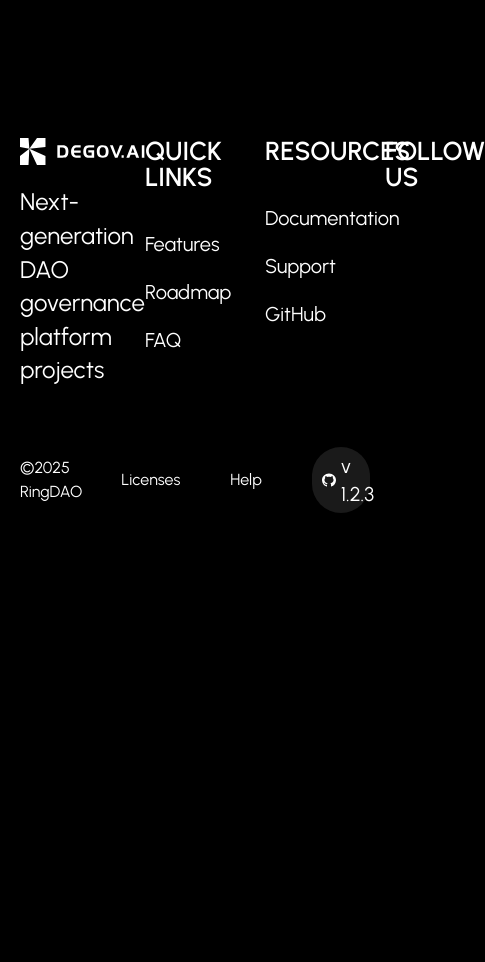
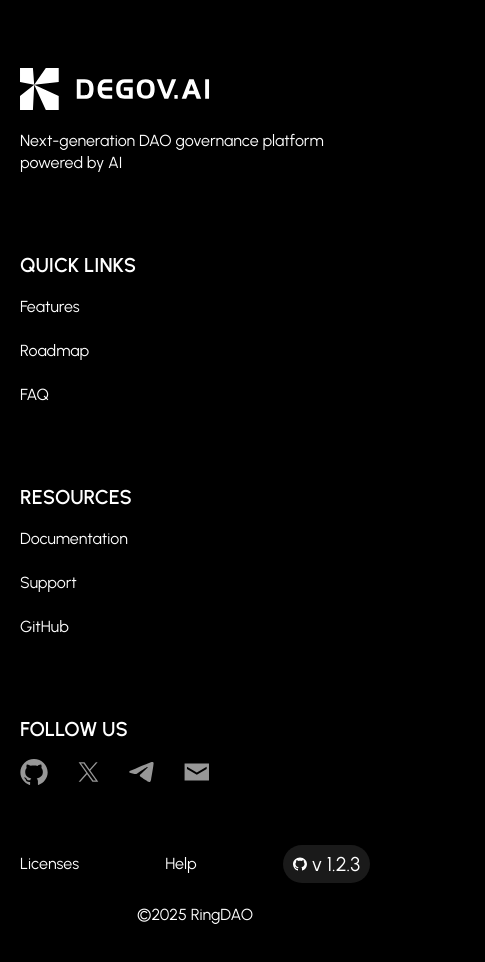
Before and after one commit to ringecosystem/degov-home, a Next.js app in the folder packages/web/: page / in a window 390 px wide. Shown: the part 6640-7602 px from the top of the page, 485 px wide, since content can reach past the window. Before the commit the page ends 7273 px from the top, so only its background shows below. Built offline with nearby package versions, Linux system fonts and the light colour scheme.

Commit message:
Refactor Footer component for improved layout, responsiveness, and styling consistency

```diff
--- a/packages/web/src/components/layout/Footer.tsx
+++ b/packages/web/src/components/layout/Footer.tsx
@@ -1,32 +1,25 @@
-import Link from "next/link";
-import Image from "next/image";
+import Link from 'next/link';
+import Image from 'next/image';
 
 export default function Footer() {
   return (
-    <footer className="py-[120px] container flex flex-col gap-[60px]">
-      <div className="flex items-start justify-between">
+    <footer className="container flex flex-col gap-[60px] py-[50px] md:py-[120px]">
+      <div className="flex flex-col items-start gap-[80px] md:flex-row md:justify-between md:gap-0">
         <div className="flex flex-col gap-[20px]">
-          <Image
-            src="/images/logo.svg"
-            alt="DeGov.AI Logo"
-            width={190}
-            height={39}
-          />
-          <p className="text-[24px] font-normal leading-[140%]">
-            Next-generation DAO governance platform projects
+          <Image src="/images/logo.svg" alt="DeGov.AI Logo" width={190} height={39} />
+          <p className="text-[16px] leading-[140%] font-normal md:text-[24px]">
+            Next-generation DAO governance platform powered by AI
           </p>
         </div>
 
-        <div className="grid grid-cols-3 gap-[120px]">
-          <div className="flex flex-col gap-[40px]">
-            <h4 className="text-[26px] font-semibold leading-[100%]">
-              QUICK LINKS
-            </h4>
+        <div className="grid-col-1 grid gap-[80px] md:grid-cols-3 md:gap-[120px]">
+          <div className="flex flex-col gap-[20px] md:gap-[40px]">
+            <h4 className="text-[20px] leading-[100%] font-semibold md:text-[26px]">QUICK LINKS</h4>
             <ul className="flex flex-col gap-[20px]">
               <li>
                 <Link
                   href="/features"
-                  className="text-[20px] font-normal leading-[140%] hover:opacity-80 transition-opacity hover:underline"
+                  className="text-[16px] leading-[140%] font-normal transition-opacity hover:underline hover:opacity-80 md:text-[20px]"
                 >
                   Features
                 </Link>
@@ -34,7 +27,7 @@ export default function Footer() {
               <li>
                 <Link
                   href="/roadmap"
-                  className="text-[20px] font-normal leading-[140%] hover:opacity-80 transition-opacity hover:underline"
+                  className="text-[16px] leading-[140%] font-normal transition-opacity hover:underline hover:opacity-80 md:text-[20px]"
                 >
                   Roadmap
                 </Link>
@@ -42,7 +35,7 @@ export default function Footer() {
               <li>
                 <Link
                   href="/faq"
-                  className="text-[20px] font-normal leading-[140%] hover:opacity-80 transition-opacity hover:underline"
+                  className="text-[16px] leading-[140%] font-normal transition-opacity hover:underline hover:opacity-80 md:text-[20px]"
                 >
                   FAQ
                 </Link>
@@ -50,15 +43,13 @@ export default function Footer() {
             </ul>
           </div>
 
-          <div className="flex flex-col gap-[40px]">
-            <h4 className="text-[26px] font-semibold leading-[100%]">
-              RESOURCES
-            </h4>
+          <div className="flex flex-col gap-[20px] md:gap-[40px]">
+            <h4 className="text-[20px] leading-[100%] font-semibold md:text-[26px]">RESOURCES</h4>
             <ul className="flex flex-col gap-[20px]">
               <li>
                 <Link
                   href="/documentation"
-                  className="text-[20px] font-normal leading-[140%] hover:opacity-80 transition-opacity hover:underline"
+                  className="text-[16px] leading-[140%] font-normal transition-opacity hover:underline hover:opacity-80 md:text-[20px]"
                 >
                   Documentation
                 </Link>
@@ -66,7 +57,7 @@ export default function Footer() {
               <li>
                 <Link
                   href="/support"
-                  className="text-[20px] font-normal leading-[140%] hover:opacity-80 transition-opacity hover:underline"
+                  className="text-[16px] leading-[140%] font-normal transition-opacity hover:underline hover:opacity-80 md:text-[20px]"
                 >
                   Support
                 </Link>
@@ -75,7 +66,7 @@ export default function Footer() {
               <li>
                 <Link
                   href="https://github.com/degov-ai"
-                  className="text-[20px] font-normal leading-[140%] hover:opacity-80 transition-opacity hover:underline"
+                  className="text-[16px] leading-[140%] font-normal transition-opacity hover:underline hover:opacity-80 md:text-[20px]"
                 >
                   GitHub
                 </Link>
@@ -83,42 +74,30 @@ export default function Footer() {
             </ul>
           </div>
 
-          <div className="flex flex-col gap-[40px]">
-            <h4 className="text-[26px] font-semibold leading-[100%]">
-              FOLLOW US
-            </h4>
+          <div className="flex flex-col gap-[20px] md:gap-[40px]">
+            <h4 className="text-[20px] leading-[100%] font-semibold md:text-[26px]">FOLLOW US</h4>
             <div className="flex items-center gap-[30px]">
               <Link
                 href="https://github.com/degov-ai"
                 target="_blank"
                 rel="noopener noreferrer"
-                className="hover:opacity-80 transition-opacity"
+                className="transition-opacity hover:opacity-80"
               >
-                <Image
-                  src="/images/social/github.svg"
-                  alt="GitHub"
-                  width={28.286}
-                  height={27}
-                />
+                <Image src="/images/social/github.svg" alt="GitHub" width={28.286} height={27} />
               </Link>
               <Link
                 href="https://twitter.com/degov_ai"
                 target="_blank"
                 rel="noopener noreferrer"
-                className="hover:opacity-80 transition-opacity"
+                className="transition-opacity hover:opacity-80"
               >
-                <Image
-                  src="/images/social/x.svg"
-                  alt="Twitter"
-                  width={20.571}
-                  height={20.571}
-                />
+                <Image src="/images/social/x.svg" alt="Twitter" width={20.571} height={20.571} />
               </Link>
               <Link
                 href="https://discord.gg/degov-ai"
                 target="_blank"
                 rel="noopener noreferrer"
-                className="hover:opacity-80 transition-opacity"
+                className="transition-opacity hover:opacity-80"
               >
                 <Image
                   src="/images/social/telegram.svg"
@@ -131,48 +110,38 @@ export default function Footer() {
                 href="https://medium.com/degov-ai"
                 target="_blank"
                 rel="noopener noreferrer"
-                className="hover:opacity-80 transition-opacity"
+                className="transition-opacity hover:opacity-80"
               >
-                <Image
-                  src="/images/social/email.svg"
-                  alt="Email"
-                  width={24.429}
-                  height={18}
-                />
+                <Image src="/images/social/email.svg" alt="Email" width={24.429} height={18} />
               </Link>
             </div>
           </div>
         </div>
       </div>
 
-      <div className="flex items-center justify-between">
-        <p>©{new Date().getFullYear()} RingDAO</p>
-        <div className="flex items-center gap-[50px]">
+      <div className="flex flex-col gap-[20px] md:flex-row md:items-center md:justify-between md:gap-0">
+        <p className="order-2 text-center md:order-1 md:text-left">
+          ©{new Date().getFullYear()} RingDAO
+        </p>
+        <div className="order-1 flex items-center justify-between gap-[50px] md:order-2 md:justify-start">
           <Link
             href="/licenses"
-            className="text-[16px] font-normal leading-[140%] hover:opacity-80 hover:underline transition-opacity"
+            className="text-[16px] leading-[140%] font-normal transition-opacity hover:underline hover:opacity-80"
           >
             Licenses
           </Link>
           <Link
             href="/help"
-            className="text-[16px] font-normal leading-[140%] hover:opacity-80 hover:underline transition-opacity"
+            className="text-[16px] leading-[140%] font-normal transition-opacity hover:underline hover:opacity-80"
           >
             Help
           </Link>
           <Link
             href="/github"
-            className="py-[5px] px-[10px] rounded-[100px] bg-[rgba(255,255,255,0.1)] flex items-center gap-[5px] hover:opacity-80 transition-opacity"
+            className="flex items-center gap-[5px] rounded-[100px] bg-[rgba(255,255,255,0.1)] px-[10px] py-[5px] transition-opacity hover:opacity-80"
           >
-            <Image
-              src="/images/social/github-light.svg"
-              alt="GitHub"
-              width={14}
-              height={14}
-            />
-            <span className="text-[20px] font-normal leading-[140%]">
-              v 1.2.3
-            </span>
+            <Image src="/images/social/github-light.svg" alt="GitHub" width={14} height={14} />
+            <span className="text-[20px] leading-[140%] font-normal">v 1.2.3</span>
           </Link>
         </div>
       </div>
```
